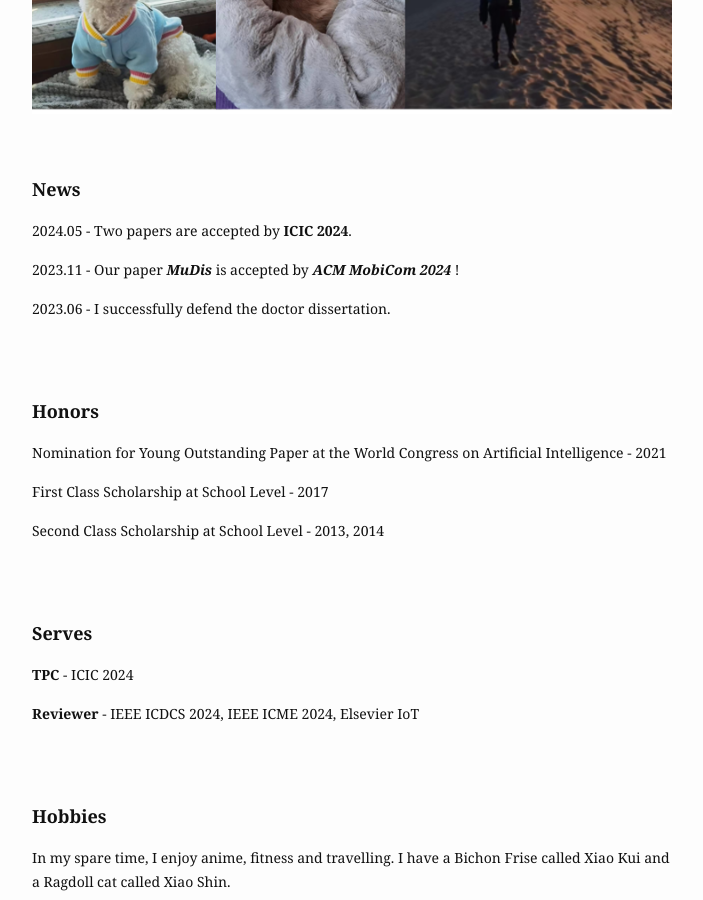
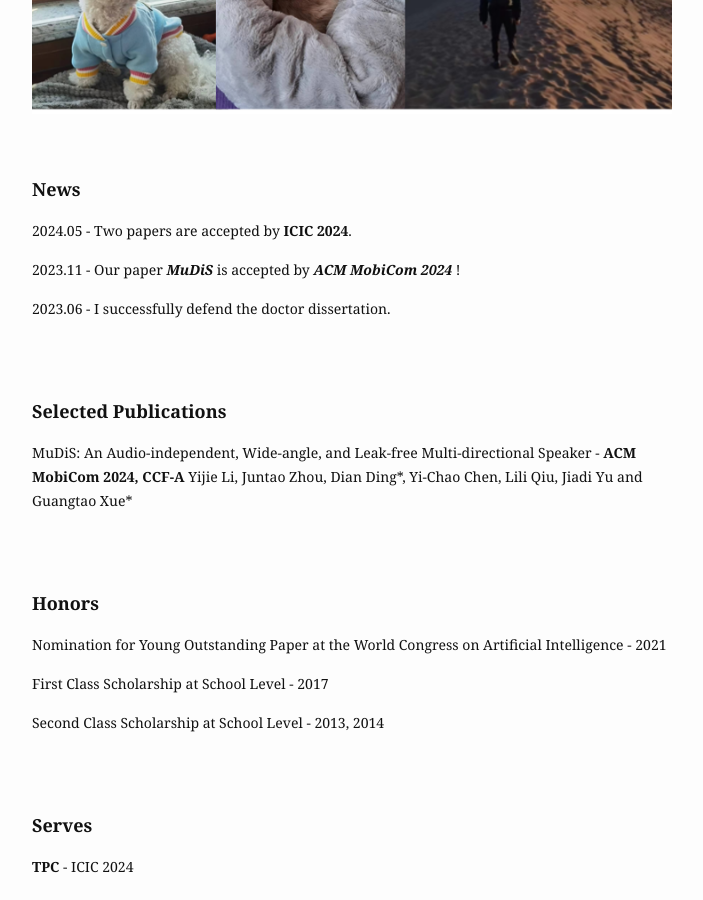
Before and after one commit to dianding0102/dian_web, a Jekyll site: the page built from index.md, in a window 1280 px wide and 900 px high, scrolled down 784 px. Shown: the whole window, without its empty margins (288-991 px from the left). Built offline with Jekyll 4.4.1, drawn with Linux system fonts in a browser that asks for light colours.

Commit message:
pub updata

```diff
--- a/_layouts/home.html
+++ b/_layouts/home.html
@@ -56,10 +56,25 @@
             2024.05 - Two papers are accepted by <b>ICIC 2024</b>.
           </p>
           <p>
-            2023.11 - Our paper <i><b>MuDis</b></i> is accepted by <i><b>ACM MobiCom 2024</b></i> !
+            2023.11 - Our paper <i><b>MuDiS</b></i> is accepted by <i><b>ACM MobiCom 2024</b></i> !
           </p>
           <p>
             2023.06 - I successfully defend the doctor dissertation.
+          </p>
+        </div>
+      </div>
+    </div>
+
+    <div class="page-content">
+      <div class="wrapper">
+        <div class="home">
+
+        <p>
+        <font size=4><b>Selected Publications</b></font>
+        </p>
+          <p>
+            MuDiS: An Audio-independent, Wide-angle, and Leak-free Multi-directional Speaker - <b>ACM MobiCom 2024, CCF-A</b>
+            Yijie Li, Juntao Zhou, Dian Ding*, Yi-Chao Chen, Lili Qiu, Jiadi Yu and Guangtao Xue*
           </p>
         </div>
       </div>
```
